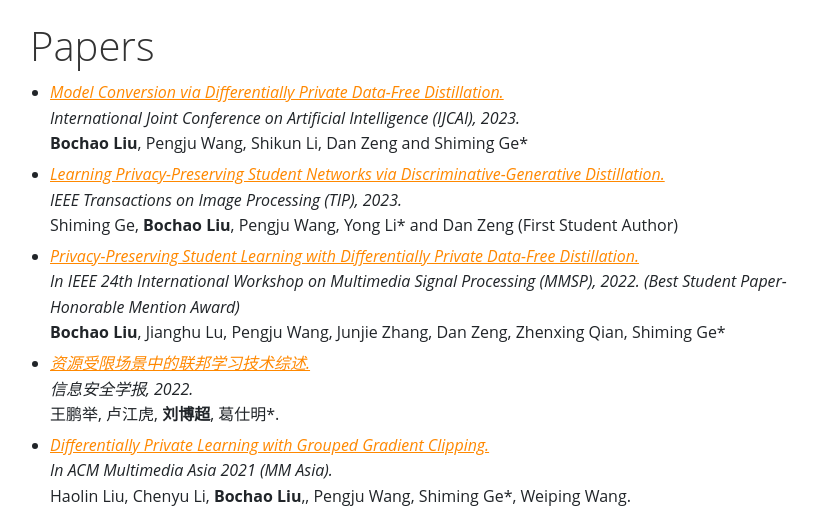
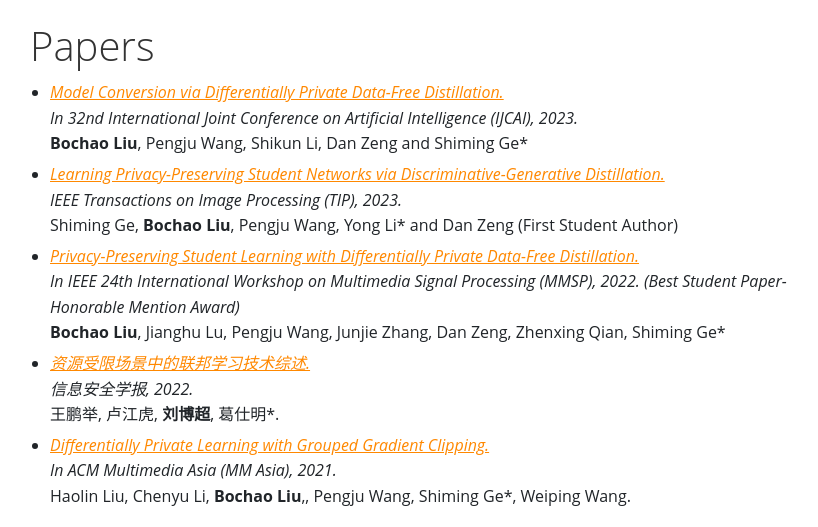
Before and after one commit to llbbcc/llbbcc.github.io, a plain HTML site: page index.html in a window 1280 px wide. Shown: the part 1074-1601 px from the top of the page, without its empty margins (280-1098 px from the left). Drawn offline with Linux system fonts and the light colour scheme.

Commit message:
Update index.html

```diff
--- a/index.html
+++ b/index.html
@@ -76,7 +76,7 @@
 
           <ul>
             <li><a href="./papers/IJCAI2023.pdf"><em>Model Conversion via Differentially Private Data-Free Distillation.</em></a><br>
-              <em>International Joint Conference on Artificial Intelligence (IJCAI), 2023.</em><br>
+              <em>In 32nd International Joint Conference on Artificial Intelligence (IJCAI), 2023.</em><br>
               <strong>Bochao Liu</strong>, Pengju Wang, Shikun Li, Dan Zeng and Shiming Ge*</li>
 
             <li><a href="./papers/TIP2022.pdf"><em>Learning Privacy-Preserving Student Networks via Discriminative-Generative Distillation.</em></a><br>
@@ -92,7 +92,7 @@
               王鹏举, 卢江虎, <strong>刘博超</strong>, 葛仕明*.</li>
 
              <li><a href="./papers/MMAsia2021.pdf"><em>Differentially Private Learning with Grouped Gradient Clipping.</em></a><br>
-              <em>In ACM Multimedia Asia 2021 (MM Asia).</em><br>
+              <em>In ACM Multimedia Asia (MM Asia), 2021.</em><br>
               Haolin Liu, Chenyu Li, <strong>Bochao Liu</strong>,, Pengju Wang, Shiming Ge*, Weiping Wang.</li>
           </ul>
 
```
